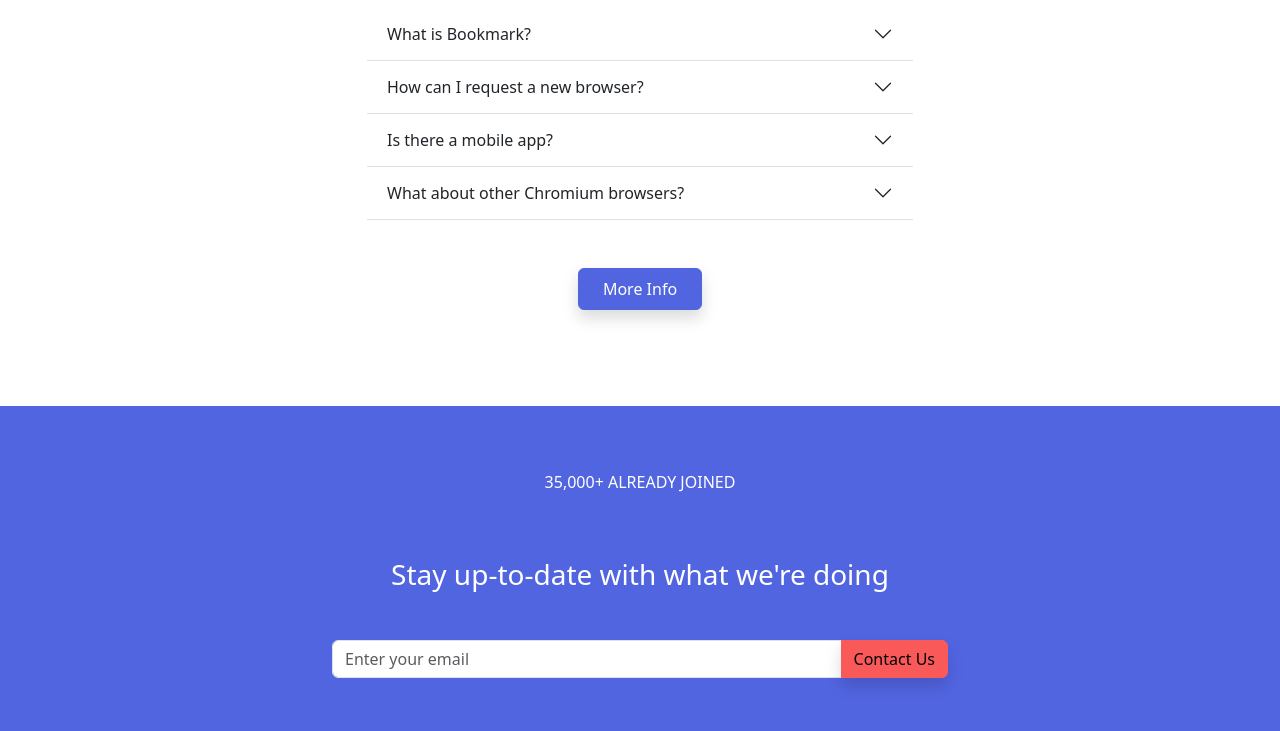
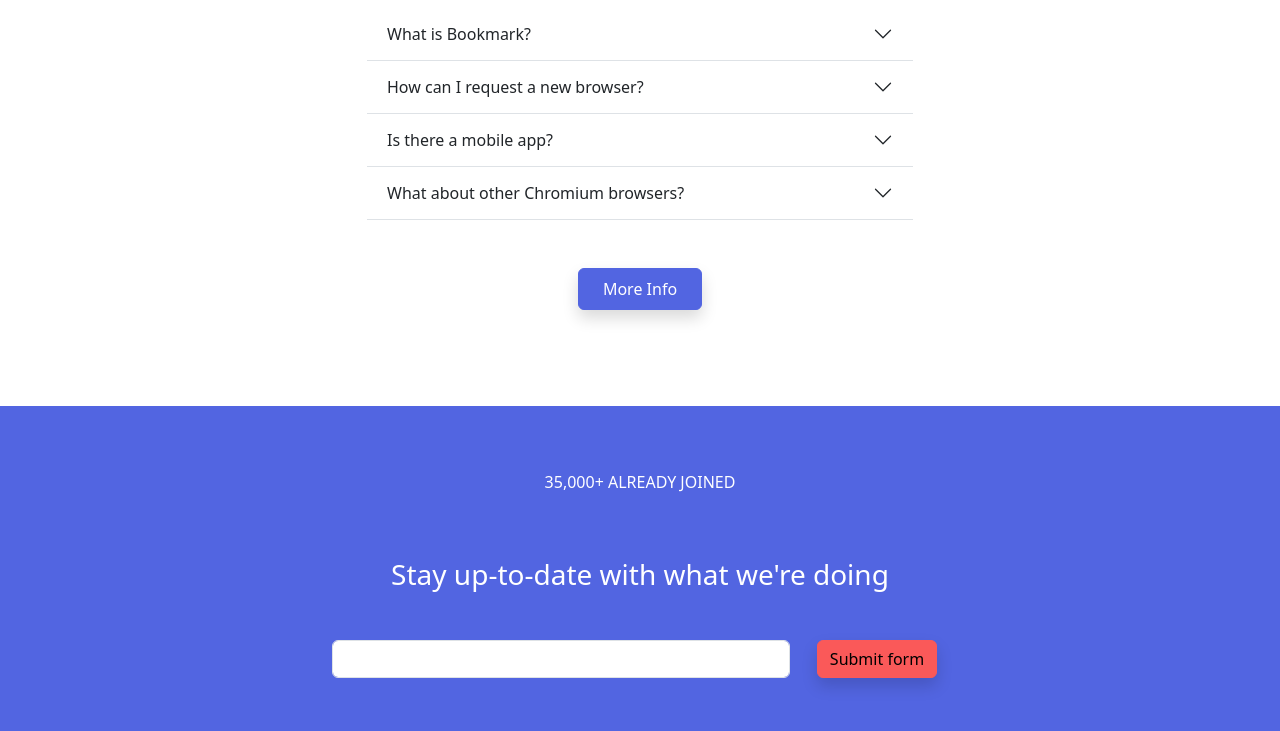
Before and after one commit to ezequielgdl/sprint-1.2, a website: page Tasca 2/index.html in a window 1280 px wide. Shown: the part 2075-2806 px from the top of the page. Drawn offline with nearby package versions, Linux system fonts and the light colour scheme.

Commit message:
exercise 5 form validation

```diff
--- a/Tasca 2/index.html
+++ b/Tasca 2/index.html
@@ -50,7 +50,7 @@
       </div>
     </nav>
 
-    <!-- Full-screen Modal -->
+    <!-- Modal Full Screen -->
     <div
       class="modal fade"
       id="mobileMenuModal"
@@ -60,13 +60,13 @@
     >
       <div class="modal-dialog modal-fullscreen">
         <div class="modal-content opacity-90">
-          <!-- Modal Header -->
+          <!-- Header Modal -->
           <div class="modal-header">
             <!-- Logo -->
             <a class="navbar-brand" href="#">
               <img src="./assets/logo-bookmark.svg" alt="bookmark logo" />
             </a>
-            <!-- Close Button -->
+            <!-- Botón Cerrar -->
             <button
               type="button"
               class="btn-close"
@@ -413,17 +413,19 @@
           <h3 class="text-bg-primary m-5">
             Stay up-to-date with what we're doing
           </h3>
-          <form class="d-flex justify-content-center">
-            <div class="input-group mb-3">
+          <form class="row g-3 needs-validation" novalidate>
+            <div class="col-lg-9">
               <input
-                type="email"
+                type="text"
                 class="form-control"
-                id="exampleInputEmail1"
-                aria-describedby="emailHelp"
-                placeholder="Enter your email"
+                id="emailInput"
+                required
               />
-              <button type="submit" class="btn btn-secondary shadow">
-                Contact Us
+              <div class="invalid-feedback">Please provide email.</div>
+            </div>
+            <div class="col-lg-3">
+              <button class="btn btn-secondary shadow" type="submit">
+                Submit form
               </button>
             </div>
           </form>
@@ -470,5 +472,27 @@
     </div>
 
     <script src="./node_modules/bootstrap/dist/js/bootstrap.min.js"></script>
+    <script>
+      (function () {
+        "use strict";
+
+        var forms = document.querySelectorAll(".needs-validation");
+
+        Array.prototype.slice.call(forms).forEach(function (form) {
+          form.addEventListener(
+            "submit",
+            function (event) {
+              if (!form.checkValidity()) {
+                event.preventDefault();
+                event.stopPropagation();
+              }
+
+              form.classList.add("was-validated");
+            },
+            false
+          );
+        });
+      })();
+    </script>
   </body>
 </html>
```
